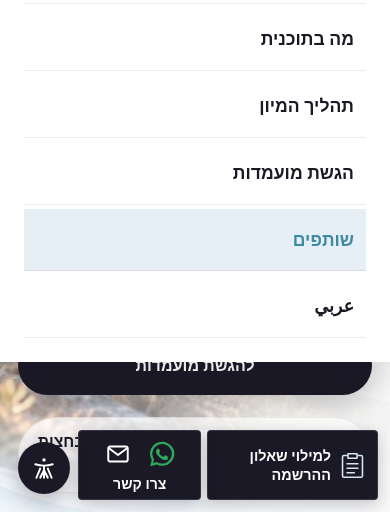
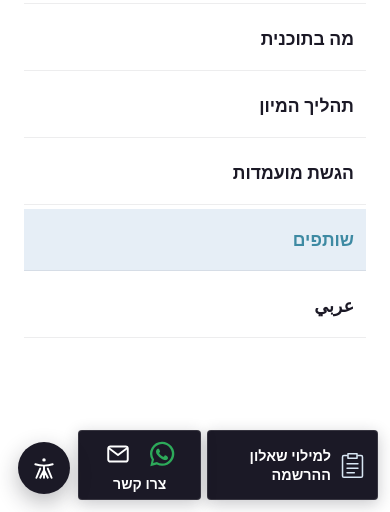
Before and after one commit to kicagrotech/Climate, a plain HTML site: page index.html in a window 390 px wide. Both pictures are taken after a click on the button 41 px from the left and 142 px from the top of the page. Shown: the part 332-844 px from the top of the page. Drawn offline with Linux system fonts and the light colour scheme.

Commit message:
Add files via upload

```diff
--- a/css/style.css
+++ b/css/style.css
@@ -319,6 +319,7 @@ section[id] { scroll-margin-top: var(--header-h-compact); }
   overscroll-behavior-y: contain;
   -webkit-overflow-scrolling: touch;
   padding: 24px;
+  padding-bottom: 112px;
   border-top: 1px solid var(--border-soft);
   box-shadow: 0 16px 32px rgba(27,25,38,0.12);
 }
--- a/js/main.js
+++ b/js/main.js
@@ -81,9 +81,11 @@
 
   function resizeMobileNav() {
     if (!mobileNav.classList.contains("is-open")) return;
-    var viewportHeight = window.visualViewport ? window.visualViewport.height : window.innerHeight;
+    var viewportHeight = document.documentElement.clientHeight;
     var navTop = mobileNav.getBoundingClientRect().top;
-    mobileNav.style.maxHeight = Math.max(0, viewportHeight - navTop) + "px";
+    var availableHeight = Math.max(0, viewportHeight - navTop);
+    mobileNav.style.height = availableHeight + "px";
+    mobileNav.style.maxHeight = availableHeight + "px";
   }
 
   function openMobileNav() {
@@ -95,6 +97,7 @@
   }
   function closeMobileNav() {
     mobileNav.classList.remove("is-open");
+    mobileNav.style.height = "";
     mobileNav.style.maxHeight = "";
     hamburgerBtn.setAttribute("aria-expanded", "false");
     hamburgerBtn.setAttribute("aria-label", "פתיחת תפריט ניווט");
```
